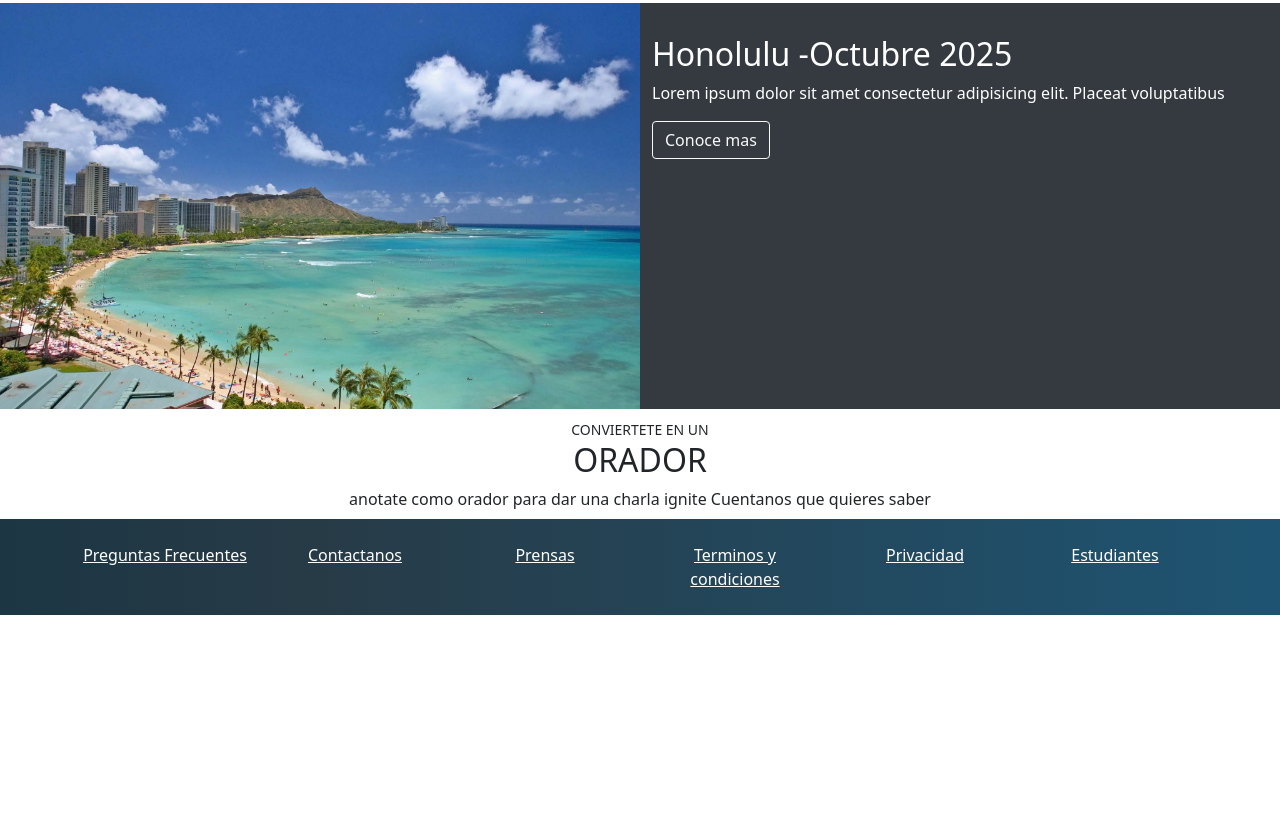
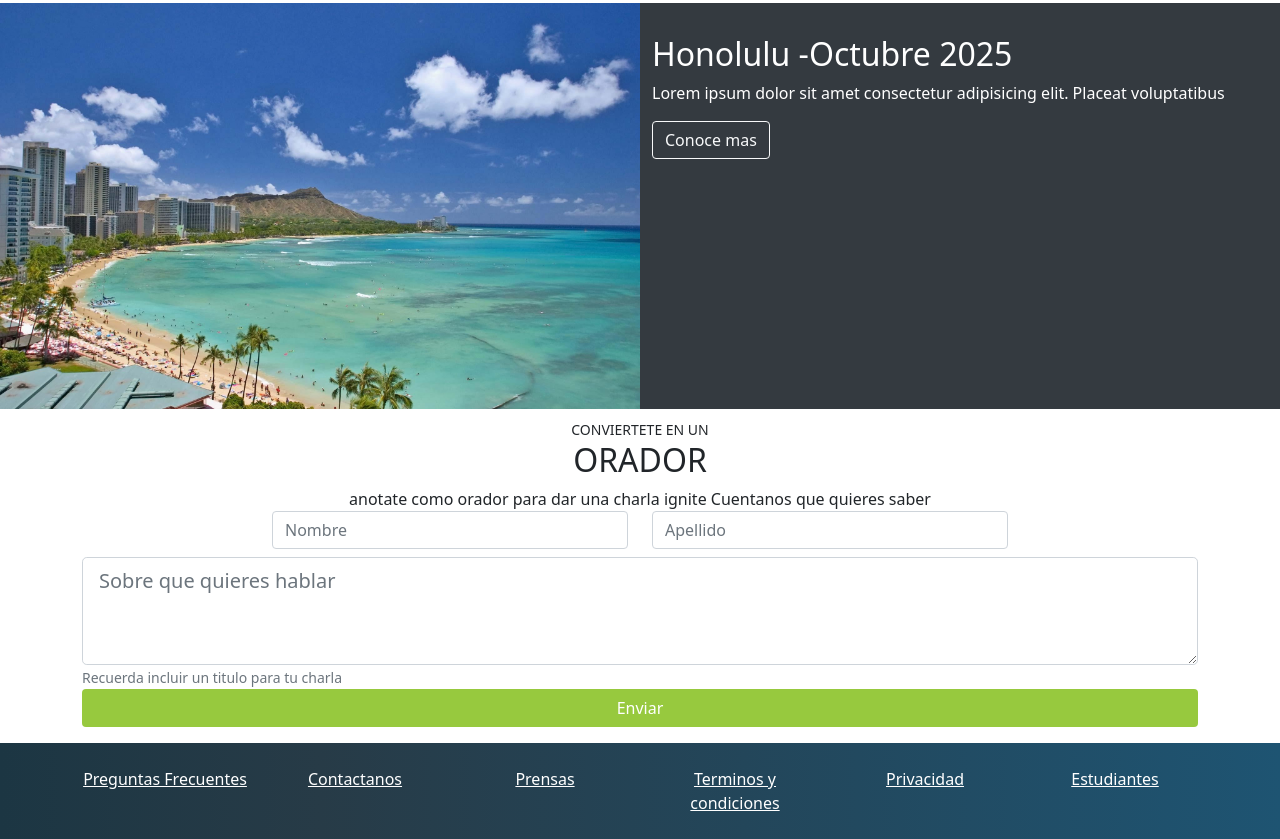
Before and after one commit to yamathe5/PlatziConf, a plain HTML site: page index.html in a window 1280 px wide. Shown: the part 1792-2631 px from the top of the page. Before the commit the page ends 2407 px from the top, so only its background shows below. Drawn offline with nearby package versions, Linux system fonts and the light colour scheme.

Commit message:
Form is finish, but textarea un button surpas the limits

```diff
--- a/index.html
+++ b/index.html
@@ -237,6 +237,27 @@
                     Cuentanos que quieres saber
                 </div>
             </div>
+            <div class="row">
+
+                <div class="pb-2 col-12 col-sm-6 col-md-4 offset-md-2">
+                    <input type="text" class="form-control" placeholder="Nombre">
+                </div>
+                <div class="pb-2 form-group col-12 col-sm-6 col-md-4">
+                    <input type="text" class="form-control" placeholder="Apellido">
+                </div>
+            </div>
+            <div class="form-row">
+                <div class="form-group col">
+                    <textarea class="form-control form-control-lg" name="text" id="" cols="5" rows="3"
+                        placeholder="Sobre que quieres hablar"></textarea>
+                    <small class="form-text text-muted">
+                        Recuerda incluir un titulo para tu charla
+                    </small>
+                </div>
+            </div>
+            <div class="form-label  d-grid gap-1">
+                <button class="btn btn-platzi" type="button">Enviar</button>
+            </div>
         </div>
     </section>
     <!-- conviertete en orador -->
```
